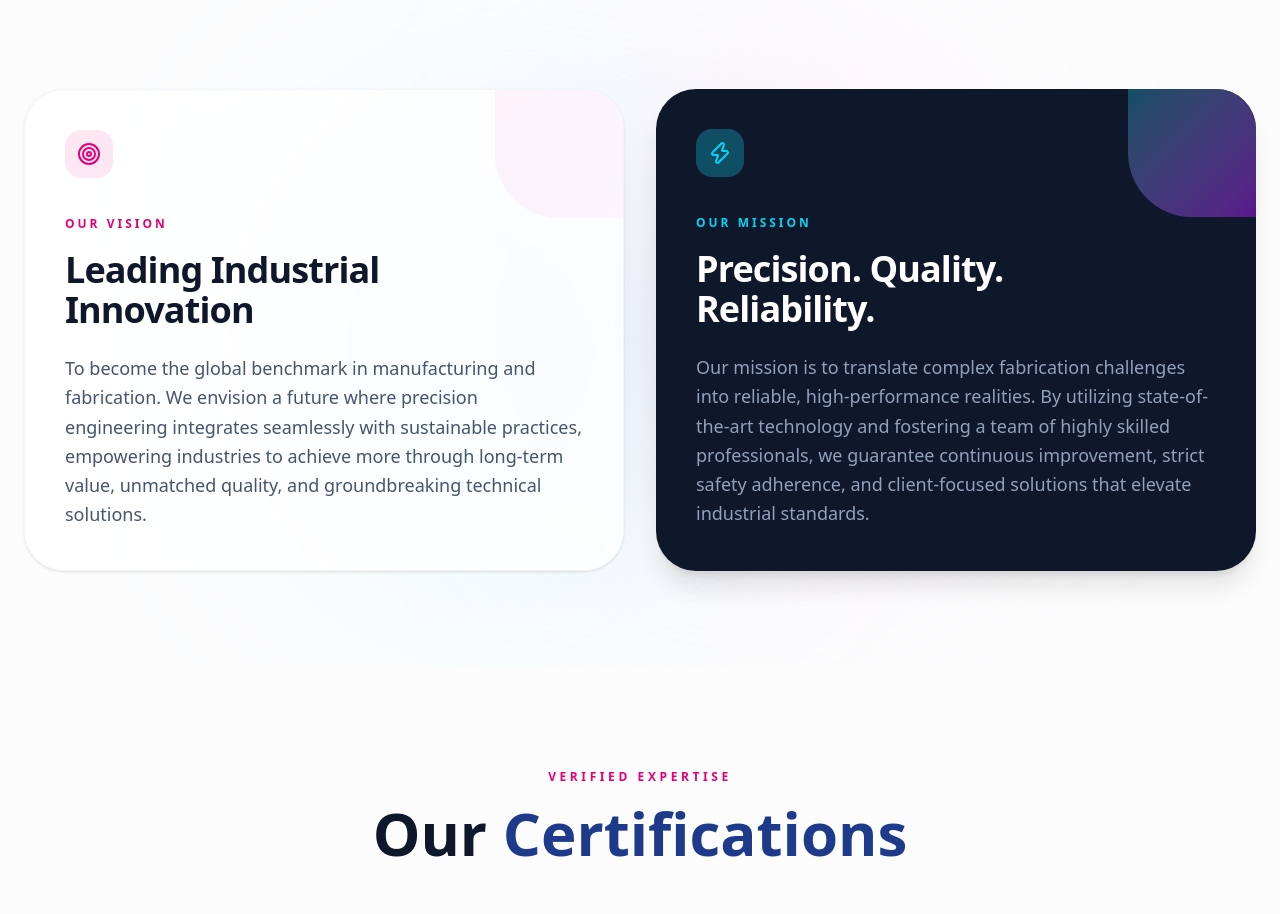
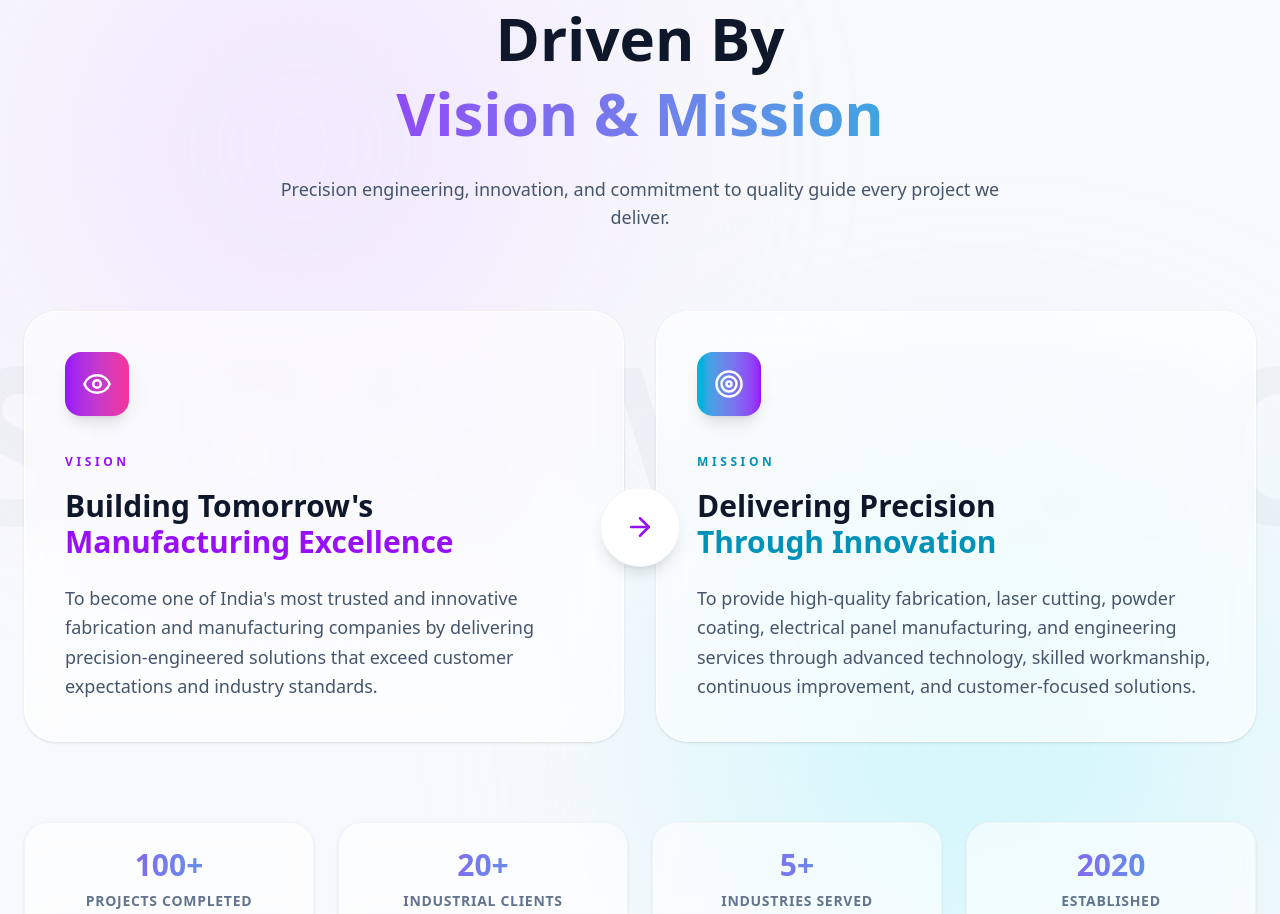
Before and after one commit to BhagyeshDere/entire-solutions, a Next.js app: page /about in a window 1280 px wide. Shown: the part 1880-2794 px from the top of the page. Built offline with nearby package versions, Linux system fonts and the light colour scheme.

Commit message:
Enhance about page sections and update contact information

```diff
--- a/components/about/CompanyOverview.jsx
+++ b/components/about/CompanyOverview.jsx
@@ -39,7 +39,7 @@ export default function CompanyOverview() {
 
             {/* Floating Stat Card */}
             <div className="absolute -bottom-8 -right-4 bg-white p-8 rounded-3xl shadow-xl border border-slate-100">
-              <h3 className="text-5xl font-black bg-gradient-to-r from-purple-600 to-cyan-500 bg-clip-text text-transparent">5+</h3>
+              <h3 className="text-5xl font-black bg-gradient-to-r from-purple-600 to-cyan-500 bg-clip-text text-transparent font-heading">5+</h3>
               <p className="text-slate-600 font-heading tracking-widest text-sm uppercase font-bold">Years Experience</p>
             </div>
           </motion.div>
@@ -50,7 +50,7 @@ export default function CompanyOverview() {
               Company Overview
             </div>
 
-            <h2 className="text-4xl md:text-6xl font-black text-slate-900 leading-tight font-heading">
+            <h2 className="text-4xl md:text-6xl font-black text-slate-900 leading-[1.1] font-heading">
               Precision Engineering. <br />
               <span className="bg-gradient-to-r from-purple-600 to-cyan-500 bg-clip-text text-transparent">
                 Strong Manufacturing.
@@ -61,15 +61,7 @@ export default function CompanyOverview() {
               Since 2020, Entire Solutions has redefined industrial fabrication. We blend advanced laser cutting, custom bending, and precision welding to deliver robust solutions tailored for modern infrastructure.
             </p>
 
-            {/* Stats */}
-            <div className="grid grid-cols-3 gap-8 border-t border-slate-200 pt-8">
-              {[{v: "100+", l: "Projects"}, {v: "20+", l: "Clients"}, {v: "5+", l: "Industries"}].map((s, i) => (
-                <div key={i}>
-                  <div className="text-3xl font-black text-slate-900">{s.v}</div>
-                  <div className="text-slate-500 text-xs uppercase tracking-widest font-heading font-bold">{s.l}</div>
-                </div>
-              ))}
-            </div>
+
           </div>
         </div>
 
--- a/components/about/VisionMission.jsx
+++ b/components/about/VisionMission.jsx
@@ -1,91 +1,150 @@
 "use client";
 
-import { Target, Zap } from 'lucide-react';
-import { motion } from 'framer-motion';
+import { motion } from "framer-motion";
+import { Eye, Target, ArrowRight } from "lucide-react";
 
 export default function VisionMission() {
-  // Animation variants
-  const sectionVariants = {
-    hidden: { opacity: 0 },
-    visible: { opacity: 1, transition: { staggerChildren: 0.3 } }
-  };
+  return (
+    <section className="relative py-24 overflow-hidden bg-[#F8F9FC]">
+      {/* Subtle Light Background Effects */}
+      <div className="absolute top-0 left-0 w-[600px] h-[600px] bg-purple-200/40 blur-[120px] rounded-full" />
+      <div className="absolute bottom-0 right-0 w-[600px] h-[600px] bg-cyan-200/40 blur-[120px] rounded-full" />
 
-  const cardVariants = {
-    hidden: { y: 30, opacity: 0 },
-    visible: { y: 0, opacity: 1, transition: { duration: 0.6, ease: "easeOut" } }
-  };
+      {/* Background Text */}
+      <div className="absolute inset-0 flex items-center justify-center pointer-events-none overflow-hidden">
+        <h1 className="text-[120px] md:text-[220px] font-black text-slate-900/[0.03] uppercase whitespace-nowrap">
+          Vision Mission
+        </h1>
+      </div>
 
-  return (
-    <section className="py-24 bg-[#fcfcfd] relative overflow-hidden">
-      {/* Background decoration with animated color spots */}
+      <div className="container mx-auto px-6 relative z-10">
+        {/* Heading */}
         <motion.div
-        animate={{
-          x: [0, 50, 0],
-          y: [0, -30, 0],
-        }}
-        transition={{ duration: 15, repeat: Infinity, ease: "easeInOut" }}
-        className="absolute top-1/4 left-1/4 w-96 h-96 bg-cyan-200/40 rounded-full blur-[120px]"
-      />
-      <motion.div
-        animate={{
-          x: [0, -40, 0],
-          y: [0, 50, 0],
-        }}
-        transition={{ duration: 20, repeat: Infinity, ease: "easeInOut" }}
-        className="absolute bottom-1/4 right-1/4 w-96 h-96 bg-pink-200/40 rounded-full blur-[120px]"
-      />
+          initial={{ opacity: 0, y: 30 }}
+          whileInView={{ opacity: 1, y: 0 }}
+          viewport={{ once: true }}
+          className="max-w-3xl mx-auto text-center"
+        >
+          <span className="inline-flex px-4 py-2 rounded-full border border-purple-200 bg-white/50 backdrop-blur-md text-purple-700 text-xs font-bold tracking-[0.3em] uppercase">
+            Our Purpose
+          </span>
 
-      <motion.div
-        variants={sectionVariants}
-        initial="hidden"
-        whileInView="visible"
-        viewport={{ once: true, amount: 0.2 }}
-        className="max-w-7xl mx-auto px-6 relative z-10"
-      >
-        <div className="grid md:grid-cols-2 gap-8">
+          <h2 className="mt-6 text-4xl md:text-6xl font-black text-slate-900 leading-tight">
+            Driven By
+            <span className="block bg-gradient-to-r from-purple-600 to-cyan-500 bg-clip-text text-transparent">
+              Vision & Mission
+            </span>
+          </h2>
+
+          <p className="mt-6 text-slate-600 text-lg">
+            Precision engineering, innovation, and commitment to quality
+            guide every project we deliver.
+          </p>
+        </motion.div>
+
+        {/* Cards */}
+        <div className="relative mt-20 grid lg:grid-cols-2 gap-8">
+
+          {/* Center Connector */}
+          <div className="hidden lg:flex absolute left-1/2 top-1/2 -translate-x-1/2 -translate-y-1/2 z-20">
+            <div className="w-20 h-20 rounded-full bg-white flex items-center justify-center shadow-lg border border-slate-100">
+              <ArrowRight className="text-purple-600" size={30} />
+            </div>
+          </div>
 
           {/* Vision Card */}
           <motion.div
-            variants={cardVariants}
-            className="group p-10 rounded-[2.5rem] bg-white/80 backdrop-blur-sm border border-slate-100 shadow-sm hover:shadow-2xl transition-all duration-500 hover:-translate-y-2 overflow-hidden relative"
+            initial={{ opacity: 0, x: -40 }}
+            whileInView={{ opacity: 1, x: 0 }}
+            viewport={{ once: true }}
+            transition={{ duration: 0.7 }}
+            whileHover={{ y: -10 }}
+            className="group relative overflow-hidden rounded-[32px] border border-white bg-white/60 backdrop-blur-xl p-10 shadow-sm hover:shadow-2xl transition-all"
           >
-            <div className="absolute top-0 right-0 w-32 h-32 bg-gradient-to-br from-pink-50 to-purple-50 rounded-bl-[4rem] transition-all group-hover:scale-110" />
-
-            <div className="w-12 h-12 rounded-2xl bg-pink-100 flex items-center justify-center mb-8">
-              <Target className="text-pink-600 w-6 h-6" />
+            <div className="relative">
+              <div className="w-16 h-16 rounded-2xl bg-gradient-to-r from-purple-600 to-pink-500 flex items-center justify-center mb-8 shadow-lg">
+                <Eye className="text-white" size={30} />
               </div>
 
-            <span className="text-pink-600 uppercase tracking-[0.25em] text-xs font-bold">Our Vision</span>
-            <h3 className="mt-4 text-4xl font-black text-slate-900 tracking-tight">
-              Leading Industrial<br/>Innovation
+              <span className="text-purple-600 uppercase tracking-[0.3em] text-xs font-bold">
+                Vision
+              </span>
+
+              <h3 className="mt-4 text-3xl font-black text-slate-900">
+                Building Tomorrow's
+                <span className="block text-purple-600">
+                  Manufacturing Excellence
+                </span>
               </h3>
+
               <p className="mt-6 text-slate-600 leading-relaxed text-lg">
-              To become the global benchmark in manufacturing and fabrication. We envision a future where precision engineering integrates seamlessly with sustainable practices, empowering industries to achieve more through long-term value, unmatched quality, and groundbreaking technical solutions.
+                To become one of India's most trusted and innovative
+                fabrication and manufacturing companies by delivering
+                precision-engineered solutions that exceed customer
+                expectations and industry standards.
               </p>
+            </div>
           </motion.div>
 
           {/* Mission Card */}
           <motion.div
-            variants={cardVariants}
-            className="group p-10 rounded-[2.5rem] bg-slate-900 text-white shadow-xl hover:shadow-2xl transition-all duration-500 hover:-translate-y-2 overflow-hidden relative"
+            initial={{ opacity: 0, x: 40 }}
+            whileInView={{ opacity: 1, x: 0 }}
+            viewport={{ once: true }}
+            transition={{ duration: 0.7 }}
+            whileHover={{ y: -10 }}
+            className="group relative overflow-hidden rounded-[32px] border border-white bg-white/60 backdrop-blur-xl p-10 shadow-sm hover:shadow-2xl transition-all"
           >
-            <div className="absolute top-0 right-0 w-32 h-32 bg-gradient-to-br from-cyan-900 to-purple-900 rounded-bl-[4rem] transition-all group-hover:scale-110" />
-
-            <div className="w-12 h-12 rounded-2xl bg-cyan-900 flex items-center justify-center mb-8">
-              <Zap className="text-cyan-400 w-6 h-6" />
+            <div className="relative">
+              <div className="w-16 h-16 rounded-2xl bg-gradient-to-r from-cyan-500 to-purple-600 flex items-center justify-center mb-8 shadow-lg">
+                <Target className="text-white" size={30} />
               </div>
 
-            <span className="text-cyan-400 uppercase tracking-[0.25em] text-xs font-bold">Our Mission</span>
-            <h3 className="mt-4 text-4xl font-black tracking-tight">
-              Precision. Quality.<br/>Reliability.
+              <span className="text-cyan-600 uppercase tracking-[0.3em] text-xs font-bold">
+                Mission
+              </span>
+
+              <h3 className="mt-4 text-3xl font-black text-slate-900">
+                Delivering Precision
+                <span className="block text-cyan-600">
+                  Through Innovation
+                </span>
               </h3>
-            <p className="mt-6 text-slate-400 leading-relaxed text-lg">
-              Our mission is to translate complex fabrication challenges into reliable, high-performance realities. By utilizing state-of-the-art technology and fostering a team of highly skilled professionals, we guarantee continuous improvement, strict safety adherence, and client-focused solutions that elevate industrial standards.
+
+              <p className="mt-6 text-slate-600 leading-relaxed text-lg">
+                To provide high-quality fabrication, laser cutting,
+                powder coating, electrical panel manufacturing, and
+                engineering services through advanced technology,
+                skilled workmanship, continuous improvement, and
+                customer-focused solutions.
+              </p>
+            </div>
+          </motion.div>
+        </div>
+
+        {/* Bottom Stats */}
+        <div className="grid grid-cols-2 lg:grid-cols-4 gap-6 mt-20">
+          {[
+            { value: "100+", label: "Projects Completed" },
+            { value: "20+", label: "Industrial Clients" },
+            { value: "5+", label: "Industries Served" },
+            { value: "2020", label: "Established" },
+          ].map((item, index) => (
+            <motion.div
+              key={index}
+              whileHover={{ scale: 1.02 }}
+              className="text-center p-6 rounded-3xl bg-white/60 backdrop-blur-md border border-slate-100 shadow-sm"
+            >
+              <h4 className="text-3xl font-black bg-gradient-to-r from-purple-600 to-cyan-500 bg-clip-text text-transparent">
+                {item.value}
+              </h4>
+              <p className="text-slate-500 mt-2 text-sm uppercase tracking-wider font-bold">
+                {item.label}
               </p>
             </motion.div>
-
+          ))}
         </div>
-      </motion.div>
+      </div>
     </section>
   );
 }
```
Also changed, not shown: components/about/AboutHero.jsx (+5 -4 lines), components/about/CTASection.jsx (+14 -12 lines), components/about/Certifications.jsx (+41 -103 lines), components/contact/ContactFormInfo.jsx (+49 -44 lines), 1 other file (tests, documents, lock files or other folders). Lines whose indentation alone changed are shown as unchanged.
